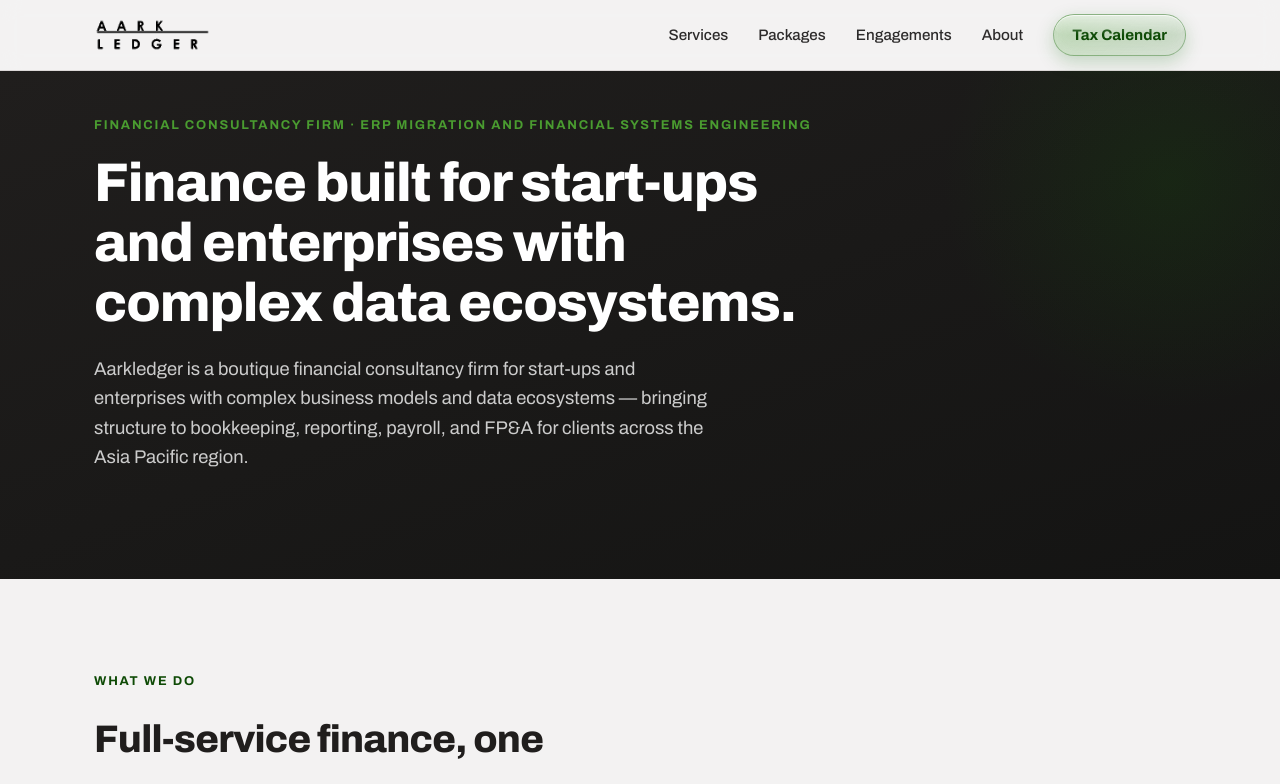
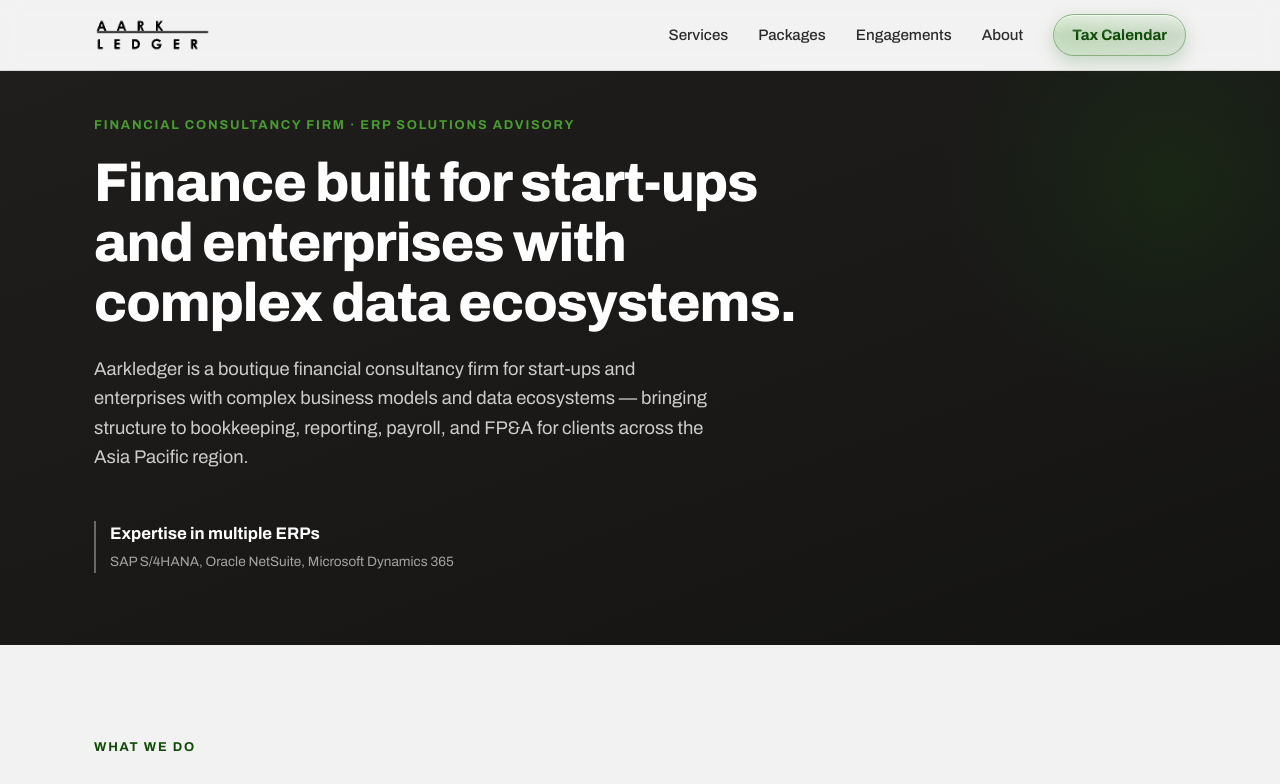
Before and after one commit to Aarkledger/aarkledger-site, a Next.js app: page / in a window 1280 px wide. Shown: the top 784 px of the page. Built offline with nearby package versions, Linux system fonts and the light colour scheme.

Commit message:
Revise hero section content in page.js
Updated the eyebrow text and added expertise details.

```diff
--- a/app/page.js
+++ b/app/page.js
@@ -173,7 +173,7 @@ export default function Home() {
         <section className="hero" style={{ padding: 0 }}>
           <div className="container">
             <div className="hero-inner">
-              <span className="eyebrow">Financial Consultancy Firm · ERP Migration and Financial Systems Engineering</span>
+              <span className="eyebrow">Financial Consultancy Firm · ERP Solutions Advisory</span>
               <h1>Finance built for start-ups and enterprises with complex data ecosystems.</h1>
               <p>
                 Aarkledger is a boutique financial consultancy firm for start-ups
@@ -181,6 +181,9 @@ export default function Home() {
                 bringing structure to bookkeeping, reporting, payroll, and FP&amp;A
                 for clients across the Asia Pacific region.
               </p>
+              <div className="hero-meta">
+                <div><strong>Expertise in multiple ERPs</strong><span>SAP S/4HANA, Oracle NetSuite, Microsoft Dynamics 365</span></div>
+              </div>
             </div>
           </div>
         </section>
```
